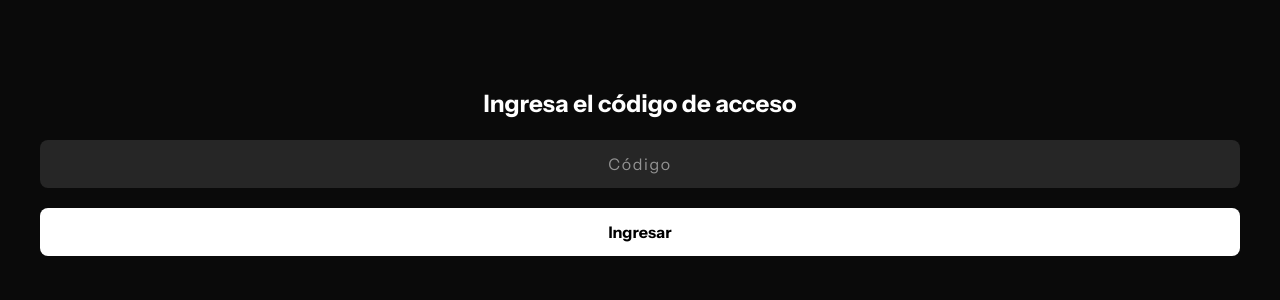
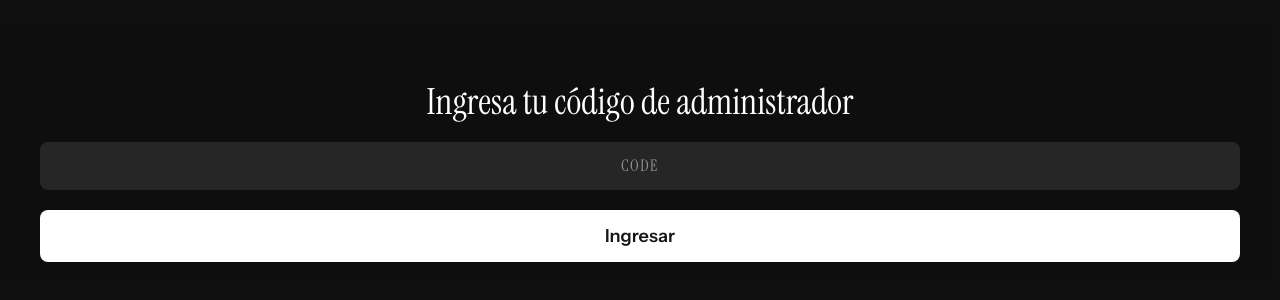
Before and after one commit to pablos-juan/crono, a SvelteKit app: page /admin/login in a window 1280 px wide. Shown: the part 228-528 px from the top of the page. Built offline with nearby package versions, Linux system fonts and the light colour scheme.

Commit message:
feat: new styles for login page

```diff
--- a/src/routes/admin/(panel)/+page.svelte
+++ b/src/routes/admin/(panel)/+page.svelte
@@ -1,9 +1,8 @@
 <script>
   import Admin from "$lib/components/Admin.svelte";
 
-
 </script>
 
-<div class="h-screen">
+<main class="h-screen">
   <Admin />
-</div>
+</main>
--- a/src/routes/admin/login/+page.svelte
+++ b/src/routes/admin/login/+page.svelte
@@ -1,4 +1,5 @@
 <script>
+  import { fade } from "svelte/transition";
   let code = $state('')
   let error = $state(false)
 
@@ -17,23 +18,23 @@
   }
 </script>
 
-<main class="h-dvh flex flex-col justify-center items-center gap-5 p-10 bg-neutral-950 text-white">
-  <h1 class="text-2xl font-bold">Ingresa el código de acceso</h1>
+<main class="h-dvh flex flex-col justify-center items-center gap-5 p-10 bg-neutral-950/98 text-white">
+  <h1 class="text-4xl font-serif">Ingresa tu código de administrador</h1>
 
   <input
     type="password"
     bind:value={code}
-    placeholder="Código"
-    class="w-full bg-neutral-800 rounded-lg p-3 text-white text-center tracking-widest"
+    placeholder="CODE"
+    class="w-full bg-neutral-800 rounded-lg p-3 text-white text-center tracking-widest font-serif"
   />
 
   {#if error}
-    <p class="text-red-400 text-sm">Código incorrecto</p>
+    <p transition:fade class="text-red-400 text-sm">Código incorrecto</p>
   {/if}
 
   <button
     onclick={verify}
-    class="w-full bg-white text-black font-bold rounded-lg p-3"
+    class="w-full bg-white text-neutral-900 font-semibold rounded-lg p-3 text-lg"
   >
     Ingresar
   </button>
```
